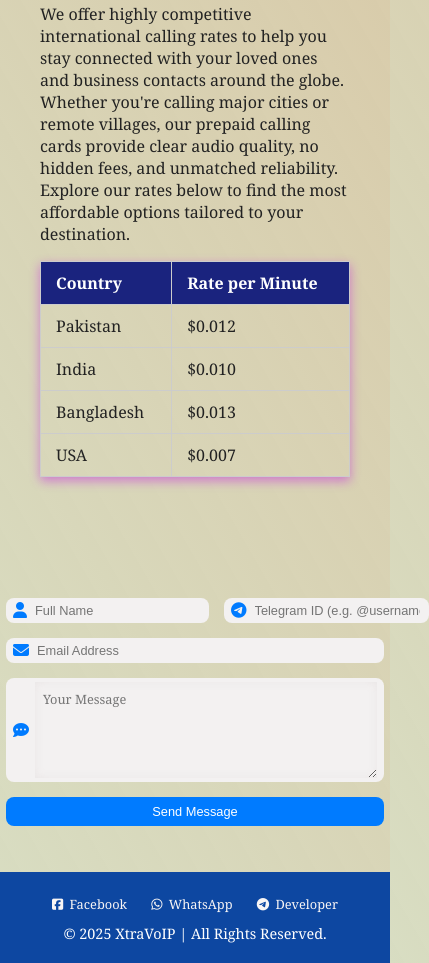
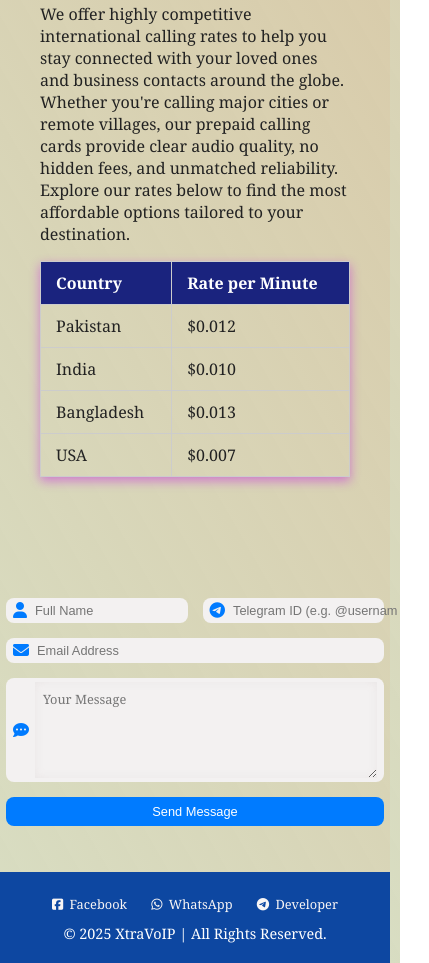
Before and after one commit to tariqmahmood898/xtravoip, a website: page index.html in a window 390 px wide. Shown: the part 3126-4089 px from the top of the page, 429 px wide, since content can reach past the window. Drawn offline with Linux system fonts and the light colour scheme.

Commit message:
Update style.css

```diff
--- a/style.css
+++ b/style.css
@@ -301,7 +301,7 @@ footer {
 
 }
 
-@media (max-width: 400px) {
+@media (max-width: 480px) {
   .contact-form {
     padding: 6px;
   }
@@ -313,7 +313,7 @@ footer {
   }
 
   .input-group {
-    min-width: unset;
+    min-width: 100px;
     flex: 1 1 40%;
     padding: 4px 7px;
   }
```
